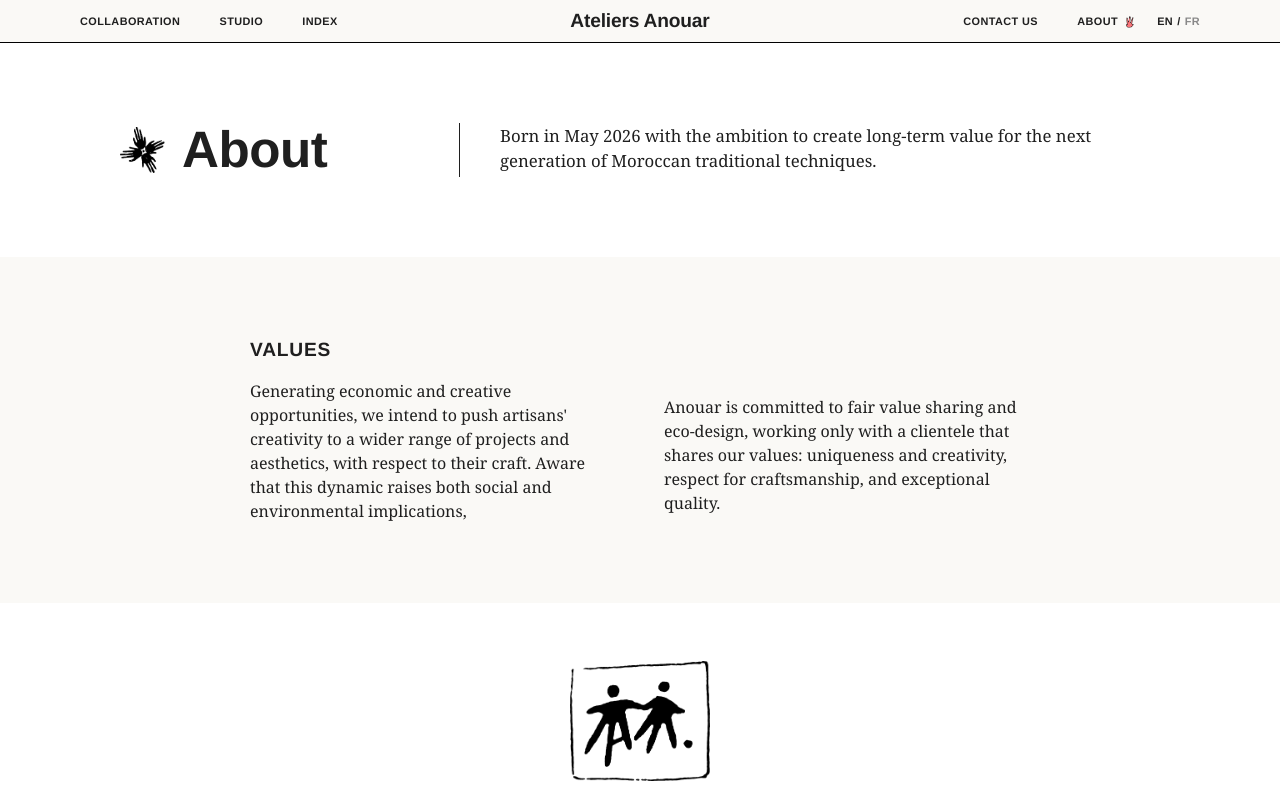
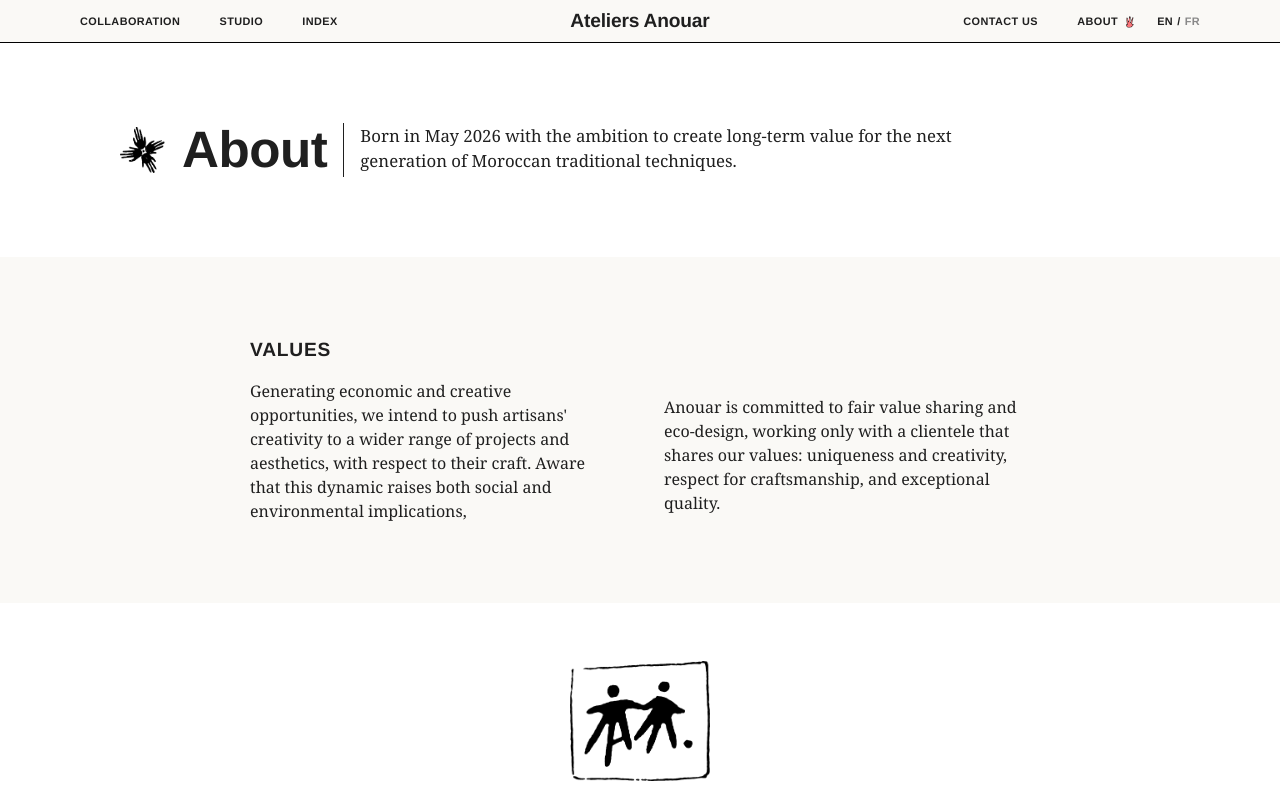
Before and after one commit to gabriellengoo/AteliersAnouar, an Astro site: page /AteliersAnouar/about in a window 1280 px wide. Shown: the top 800 px of the page. Built offline with nearby package versions, Linux system fonts and the light colour scheme; Astro itself is replaced by a stand-in of ours; a web font is replaced by a local one.

Commit message:
Tighten page heading spacing

```diff
--- a/src/pages/about.astro
+++ b/src/pages/about.astro
@@ -43,15 +43,15 @@ const t = strings[lang];
   :global(main) { background: var(--color-white); }
   .intro {
     max-width: 1200px;
-    grid-template-columns: minmax(0, 340px) minmax(0, 720px);
-    gap: 2.5rem;
+    grid-template-columns: max-content minmax(0, 720px);
+    gap: 1rem;
     padding-block: 5rem;
     background: var(--color-white);
   }
   .page-title {
     font-size: 3.2rem;
     border-right: 1px solid var(--color-ink);
-    padding-right: 2.5rem;
+    padding-right: 1rem;
   }
   .intro-body {
     font-size: 1.05rem;
--- a/src/pages/collaboration.astro
+++ b/src/pages/collaboration.astro
@@ -59,8 +59,8 @@ function craft(slug: string) {
 
 <style>
   .intro {
-    grid-template-columns: minmax(0, 520px) minmax(0, 760px);
-    gap: 2.5rem;
+    grid-template-columns: max-content minmax(0, 760px);
+    gap: 1rem;
     max-width: 1360px;
     padding-block: 6rem 5rem;
     align-items: start;
@@ -68,7 +68,7 @@ function craft(slug: string) {
   .page-title {
     font-size: clamp(2.5rem, 3.6vw, 3.5rem);
     border-right: 1px solid var(--color-ink);
-    padding-right: 2.5rem;
+    padding-right: 1rem;
   }
   .intro-body {
     font-size: 1.15rem;
--- a/src/pages/projects/[slug].astro
+++ b/src/pages/projects/[slug].astro
@@ -69,11 +69,11 @@ const heading = localizedItem?.name ?? t.index.items[0].name;
   :global(main) { background: var(--color-white); }
   .project-head {
     display: grid;
-    grid-template-columns: minmax(0, 1fr) auto;
+    grid-template-columns: max-content auto;
     align-items: center;
     max-width: 1080px;
     padding-block: 4rem 3rem;
-    gap: 2.5rem;
+    gap: 1rem;
   }
   .project-title {
     display: flex;
@@ -86,7 +86,7 @@ const heading = localizedItem?.name ?? t.index.items[0].name;
   }
   .project-title {
     border-right: 1px solid var(--color-ink);
-    padding-right: 2.5rem;
+    padding-right: 1rem;
   }
   .project-title img { width: 1em; height: 1em; }
   .back-link {
--- a/src/pages/studio.astro
+++ b/src/pages/studio.astro
@@ -45,14 +45,14 @@ const images: Record<string, ImageMetadata> = {
 
 <style>
   .intro {
-    grid-template-columns: minmax(0, 320px) minmax(0, 620px);
-    gap: 2rem;
+    grid-template-columns: max-content minmax(0, 620px);
+    gap: 1rem;
     max-width: 1040px;
     padding-block: 4rem 3rem;
   }
   .page-title {
     border-right: 1px solid var(--color-ink);
-    padding-right: 2rem;
+    padding-right: 1rem;
   }
   .intro-body {
     max-width: 56ch;
```
